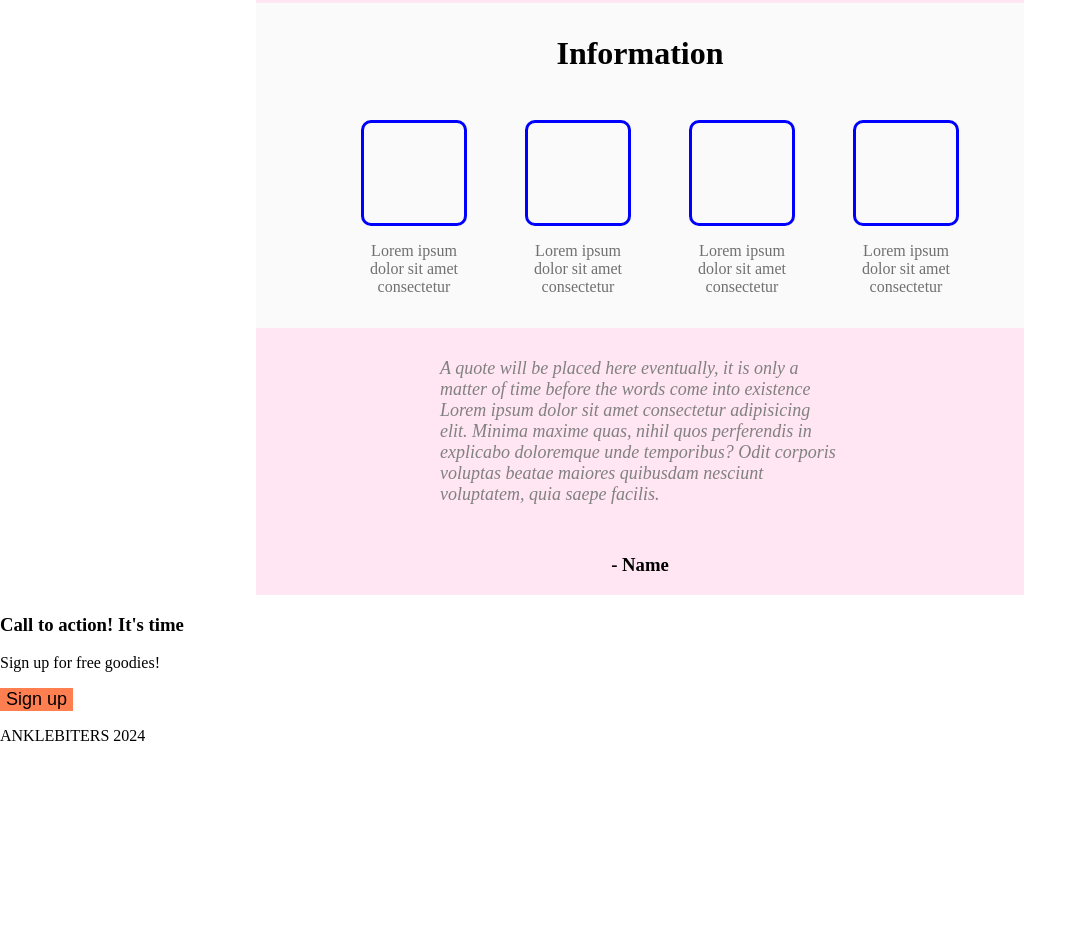
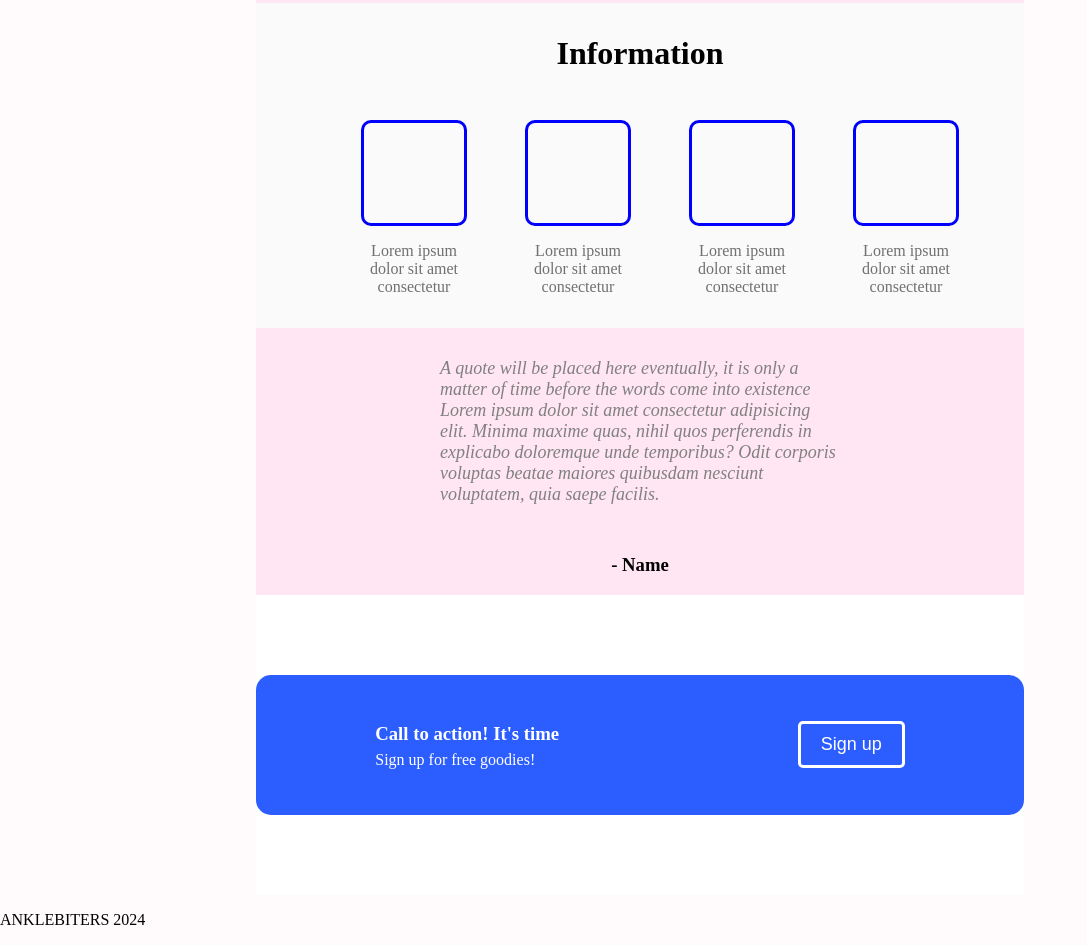
Before and after one commit to Schnitzel541/course-css-website, a plain HTML site: page index.html in a window 1280 px wide. Shown: the part 599-1544 px from the top of the page, without its empty margins (0-1087 px from the left). Before the commit the page ends 1360 px from the top, so only its background shows below. Drawn offline with Linux system fonts and the light colour scheme.

Commit message:
Added call to action modal

```diff
--- a/index.html
+++ b/index.html
@@ -64,12 +64,19 @@
         </em>
         <h3>- Name</h3>
       </div>
-    </div>
-    <div class="calltoaction">
+      <div class="calltoaction">
+        <div class="modal">
+        <div class="left-content">
         <h3>Call to action! It's time</h3>
         <p>Sign up for free goodies!</p>
+        </div>
+        <div class="right-content">
         <button>Sign up</button>
+        </div>
+        </div>
     </div>
+    </div>
+
     </div>
 
     <footer>
--- a/style.css
+++ b/style.css
@@ -1,5 +1,6 @@
 body {
     margin: 0;
+    background-color: rgba(255, 230, 242, 0.158);
 }
 
 button {
@@ -129,3 +130,34 @@ button {
     margin: 30px;
     max-width: 400px;
 }
+
+/* Call to action section */
+
+.calltoaction {
+    display: flex;
+    background-color: rgb(255, 255, 255);
+    height: 300px;
+    display: flex;
+    justify-content: center;
+    align-items: center;
+}
+
+.calltoaction > .modal {
+    background-color: rgb(44, 94, 255);
+    width: 800px;
+    height: 140px;
+    color: white;
+    display: flex;
+    justify-content: space-around;
+    align-items: center;
+    border-radius: 15px;
+    line-height: 7px;
+}
+
+.right-content > button {
+    background: none;
+    border: solid white;
+    border-radius: 5px;
+    padding: 10px 20px 10px 20px;
+    color: white;
+}
```
